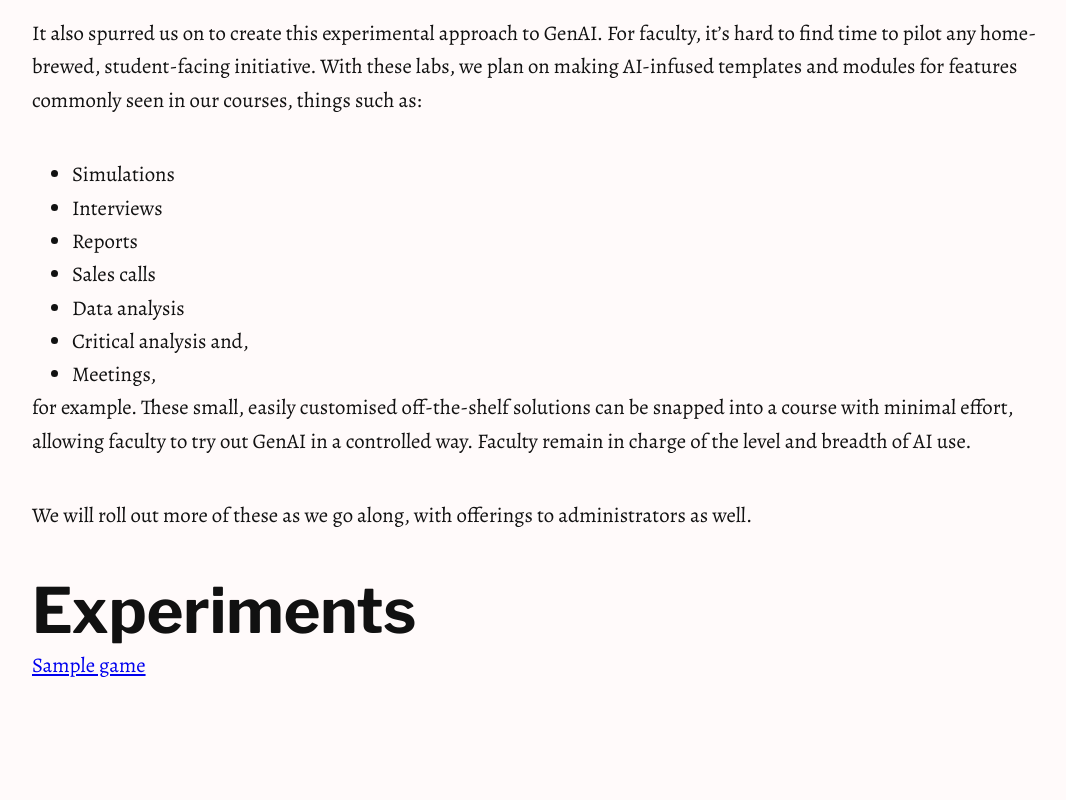
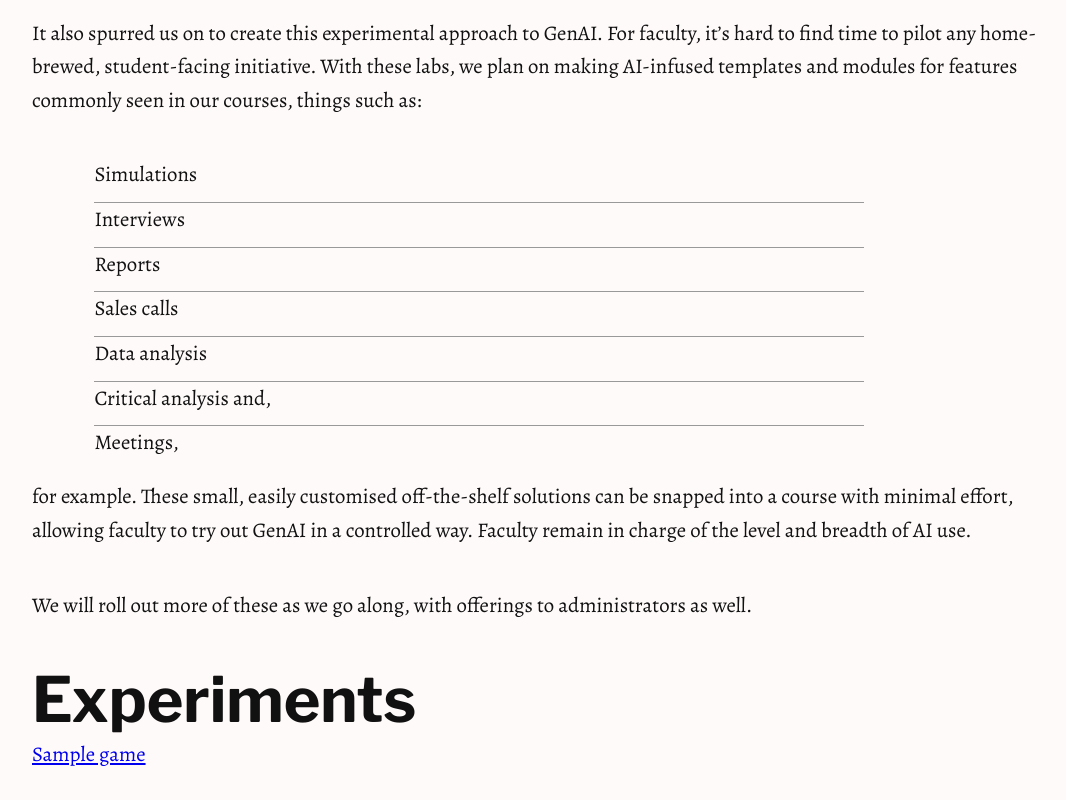
Before and after one commit to know-ai-labs/know-ai-labs.github.io, a plain HTML site: page index.html in a window 1280 px wide. Shown: the part 2303-3103 px from the top of the page, without its empty margins (88-1154 px from the left). Before the commit the page ends 3014 px from the top, so only its background shows below. Drawn offline with nearby package versions, Linux system fonts and the light colour scheme; a web font is replaced by a local one.

Commit message:
minor style changes to list style (even more Appley goodness)

```diff
--- a/style.css
+++ b/style.css
@@ -122,6 +122,23 @@ header {
     background-color: var(--yellow);
     color: #111;
 }
+ul {
+    list-style-type: none;
+    /* Remove default bullets */
+    padding: 0;
+    padding-left: 3rem;
+    padding-right: 10rem;
+    padding-bottom: 1rem;
+    margin: 0;
+}
+
+ul li:not(:last-child) {
+    border-bottom: 1px solid #999;
+    /* Subtle line under all li except the last one */
+    padding-bottom: 0.5rem;
+    /* Optional: Add some space below the line */
+}
+
 /* Know AI flicker */
 h3 {
     font-weight: 200;
```
